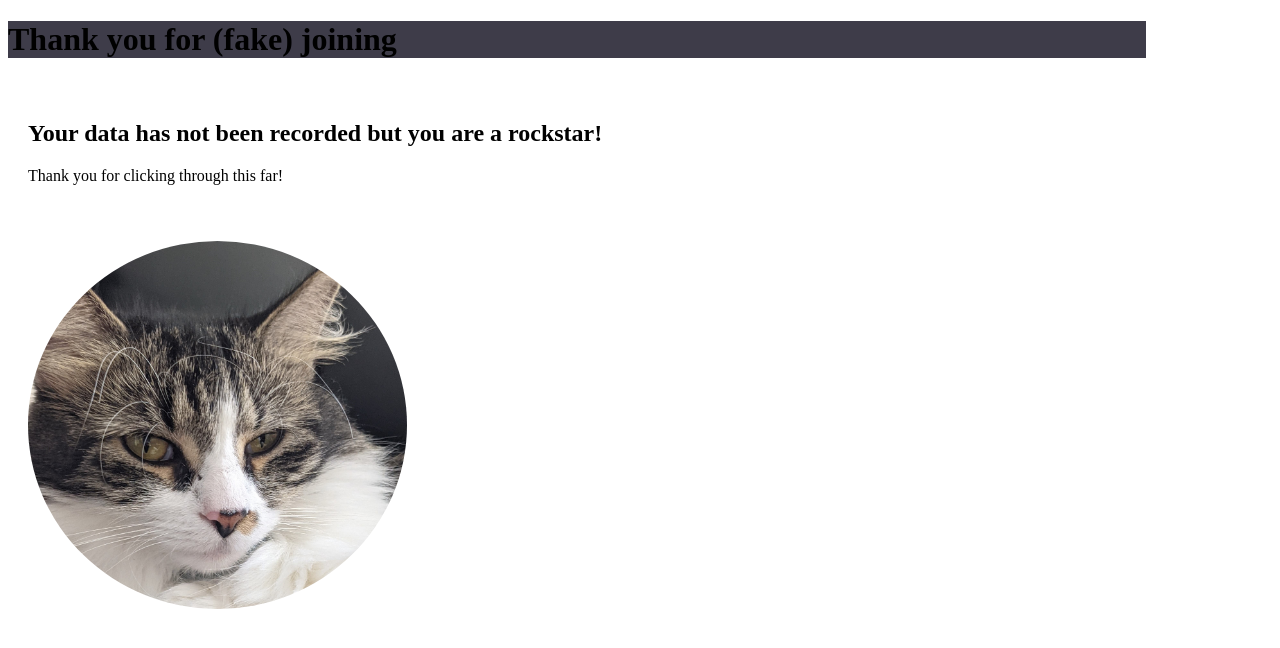
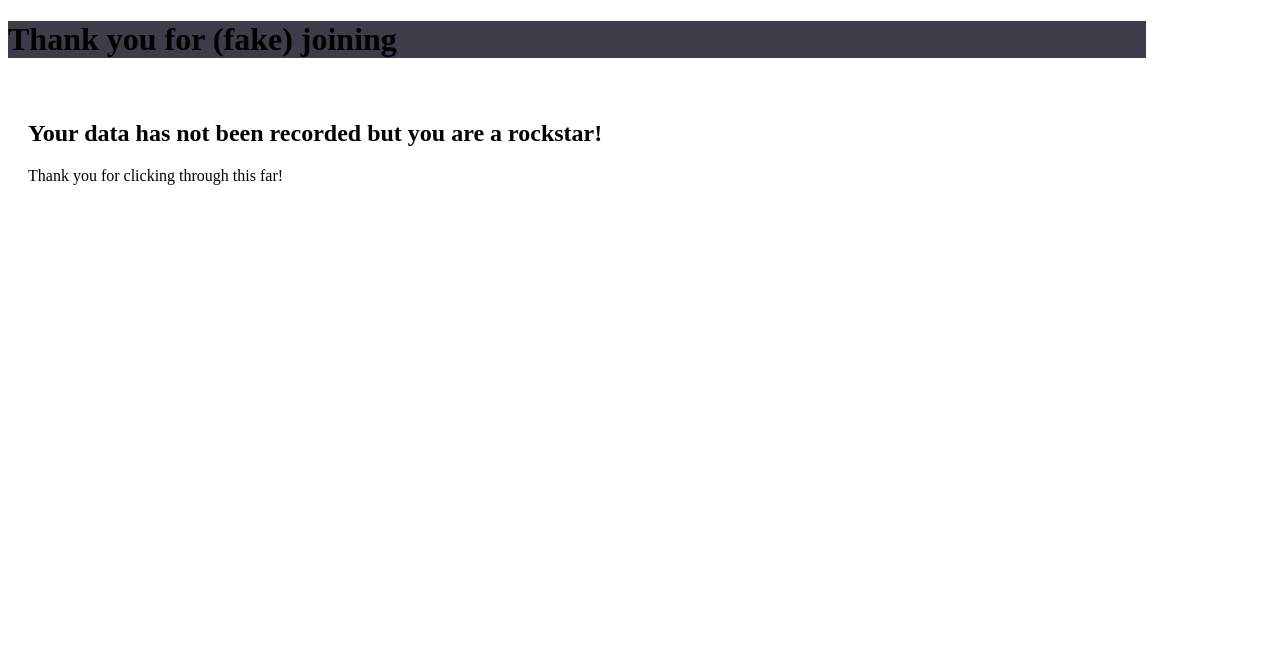
Before and after one commit to mosamochi/signup-form-nextjs, a Next.js app: page /success in a window 1280 px wide. Shown: the top 648 px of the page. Built offline with nearby package versions, Linux system fonts and the light colour scheme.

Commit message:
removing image on success page
seems to be having issues deploying

```diff
--- a/src/app/success/page.js
+++ b/src/app/success/page.js
@@ -12,7 +12,7 @@ export default function Success() {
         <h2>Your data has not been recorded but you are a rockstar!</h2>
         <p> Thank you for clicking through this far!</p>
         </section>
-        <Link href='/'><img src="/kitty.jpg"></img></Link>
+
 
     </main>
     </>
```
